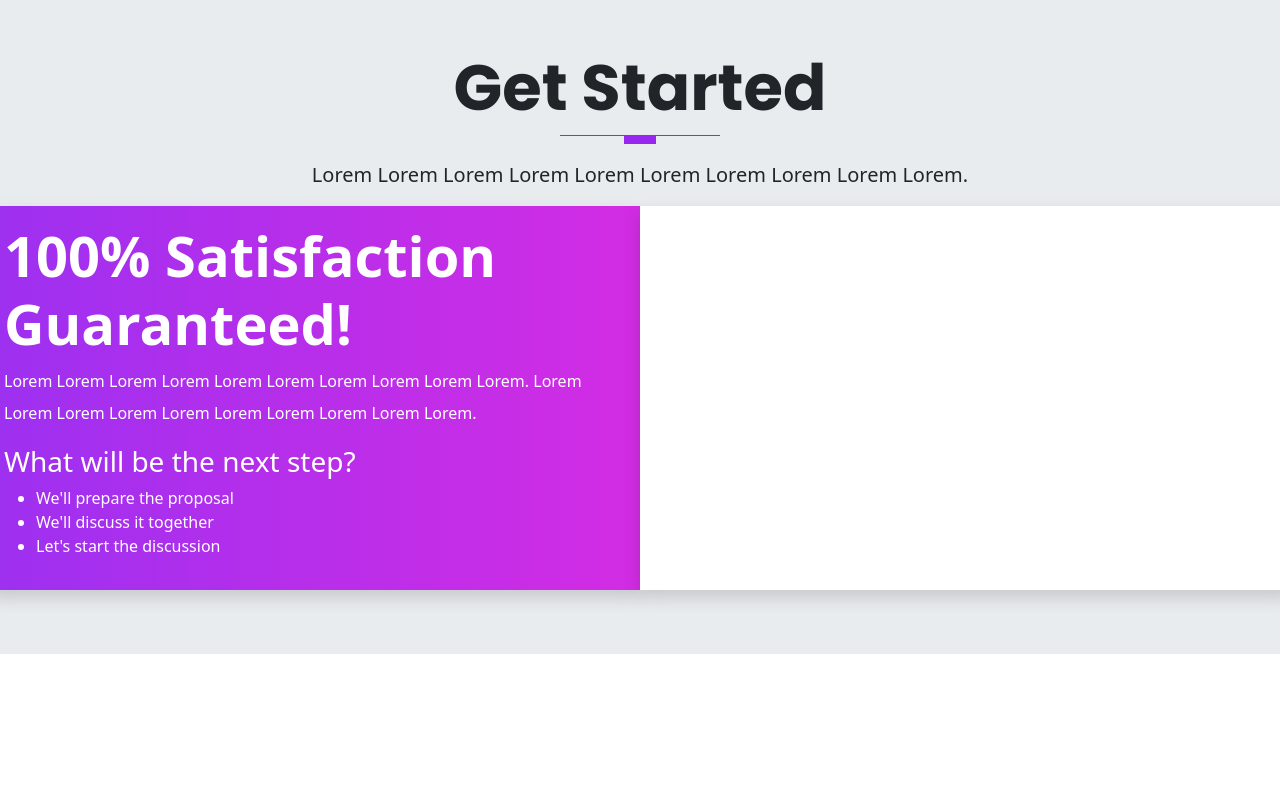
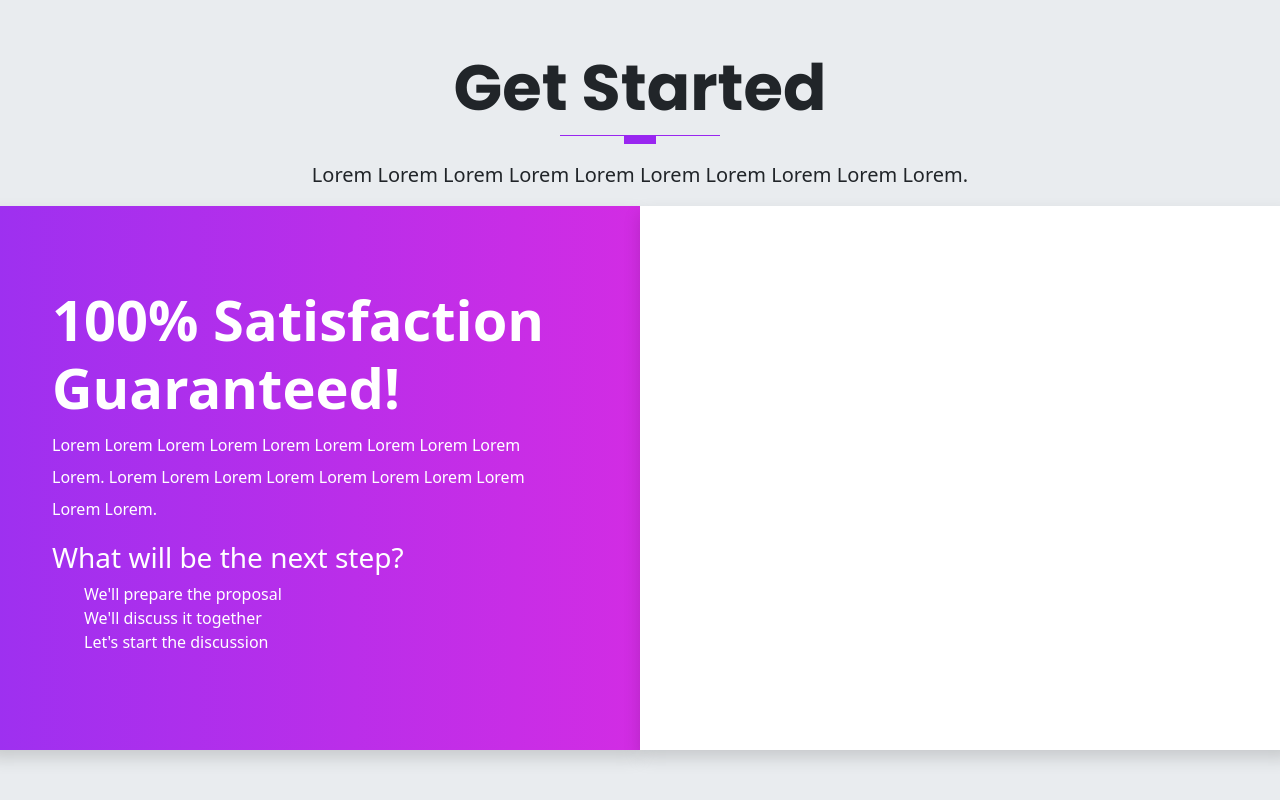
Before and after one commit to Meret12/BootstrapPortfolioFCC, a website: page index.html in a window 1280 px wide. Shown: the part 6490-7290 px from the top of the page. Before the commit the page ends 7144 px from the top, so only its background shows below. Drawn offline with nearby package versions, Linux system fonts and the light colour scheme.

Commit message:
row styling

```diff
--- a/scss/sections/_get-started.scss
+++ b/scss/sections/_get-started.scss
@@ -5,3 +5,14 @@
   padding: 4rem 0;
   background-color: $gray-200;
 }
+
+.cta-info {
+  padding: 3rem;
+  margin: 1rem 0;
+
+  &__list {
+    position: relative;
+    list-style-type: none;
+    display: block;
+    }
+  }
```
Also changed, not shown: assets/css/style.css, 1 other file.
